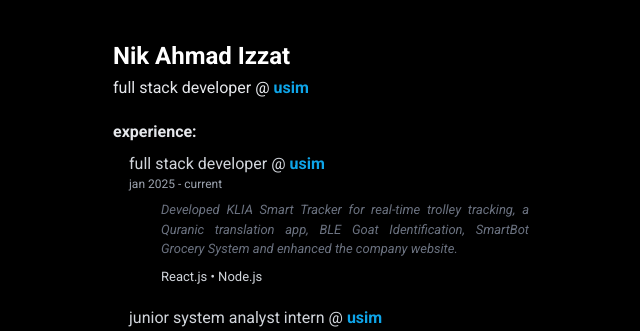
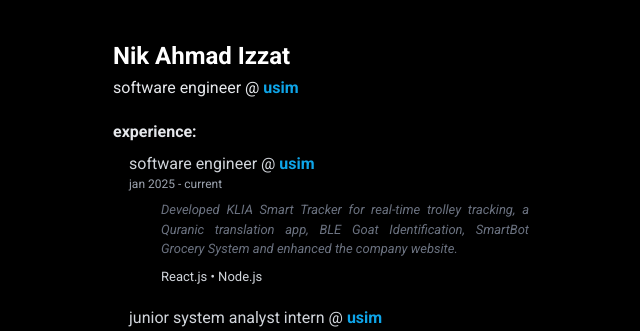
Before and after one commit to NikPrivate/nik-portfolio, a Next.js app: page / in a window 1280 px wide. Shown: the top 331 px of the page, without its empty margins (319-959 px from the left). Built offline with nearby package versions, Linux system fonts and the light colour scheme.

Commit message:
change title

```diff
--- a/app/page.jsx
+++ b/app/page.jsx
@@ -7,7 +7,7 @@ export default function Home() {
       <div>
         <div className="font-bold text-2xl text-white">Nik Ahmad Izzat</div>
         <div className="text-gray-200 mt-1">
-          full stack developer @{" "}
+          software engineer @{" "}
           <Link
             href="https://www.usim.edu.my/ms/"
             target="_blank"
@@ -22,7 +22,7 @@ export default function Home() {
         <div className="text-gray-200 mt-5 font-bold">experience:</div>
         <div className="space-y-5 mt-2">
           <div className="ml-4 text-gray-300">
-            full stack developer @{" "}
+            software engineer @{" "}
             <Link
               href="https://www.usim.edu.my/ms/"
               target="_blank"
```
